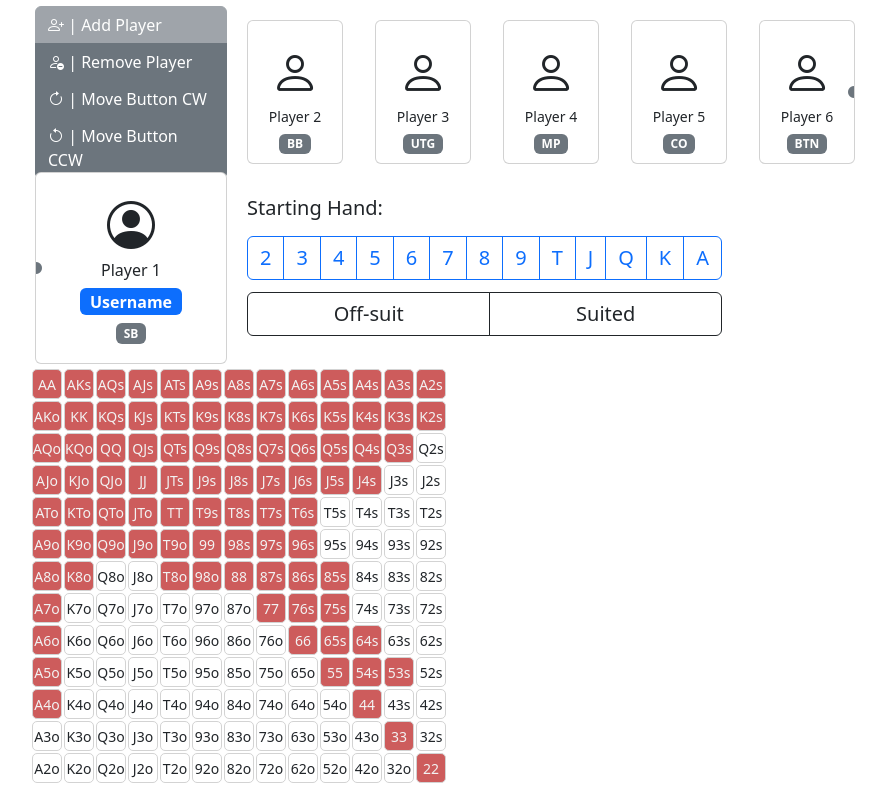
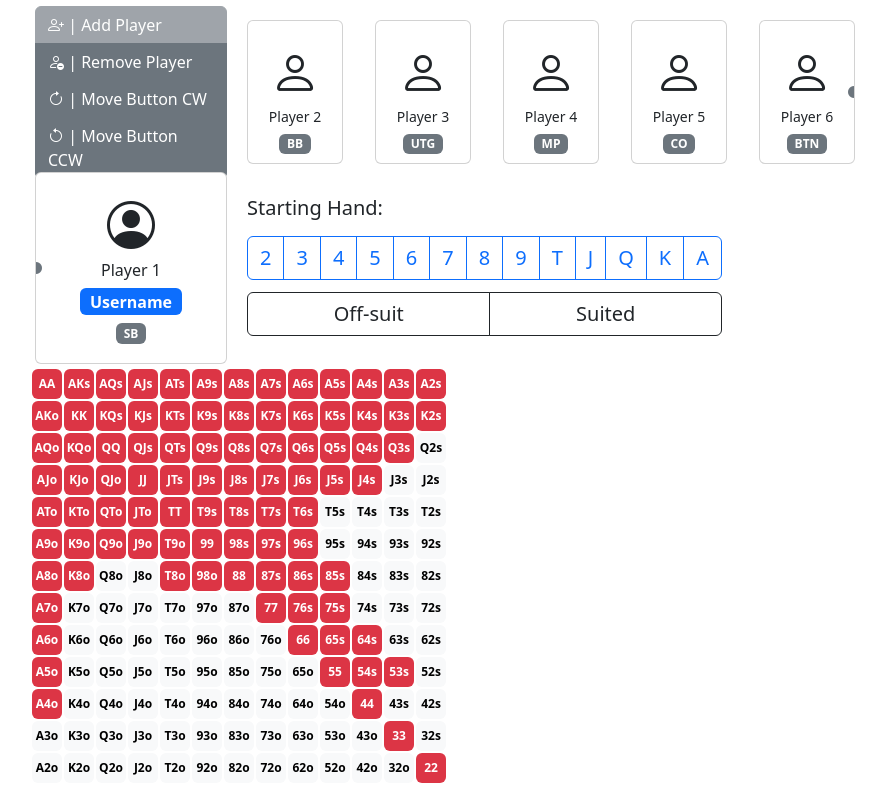
Before and after one commit to florianleca/poker-range-copilot, a Vue app: page / in a window 1280 px wide. Shown: the whole page, without its empty margins (1-887 px from the left). Built offline with nearby package versions, Linux system fonts and the light colour scheme.

Commit message:
range update with bootstrap badges

```diff
--- a/src/components/RangeChart.vue
+++ b/src/components/RangeChart.vue
@@ -1,8 +1,8 @@
 <template>
   <div v-for="line in hands" :key="line">
-      <span class="range-hand-square"
+      <span class="badge"
             v-for="hand in line.join().split(' ')"
-            v-bind:class="{raise: rangesData[position]['RFI']['Raise'].includes(hand)}"
+            v-bind:class="[rangesData[position]['RFI']['Raise'].includes(hand) ? 'text-bg-danger' : 'text-bg-light']"
             :key="hand">
 
           {{hand}}
@@ -46,19 +46,13 @@ export default {
 </script>
 
 <style scoped>
-.range-hand-square {
+.badge {
     height: 30px;
     width: 30px;
+    font-size: 12px;
     display: inline-flex;
     align-items: center;
     justify-content: center;
     margin: 1px;
-    font-size: 14px;
-    border-radius: 5px;
-    border: 1px lightgray solid;
-}
-.raise {
-    background: indianred;
-    color: #f2f2f2;
 }
 </style>
```
